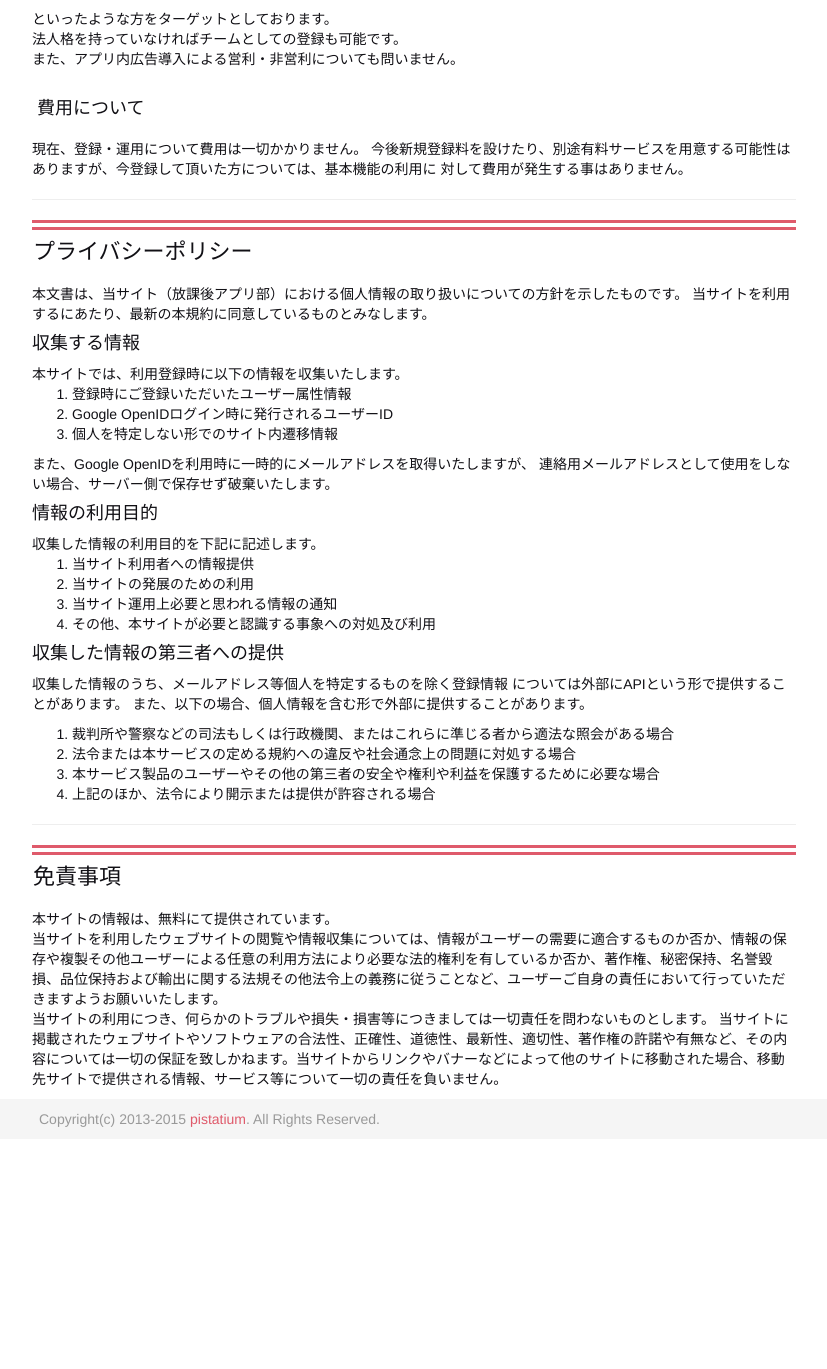
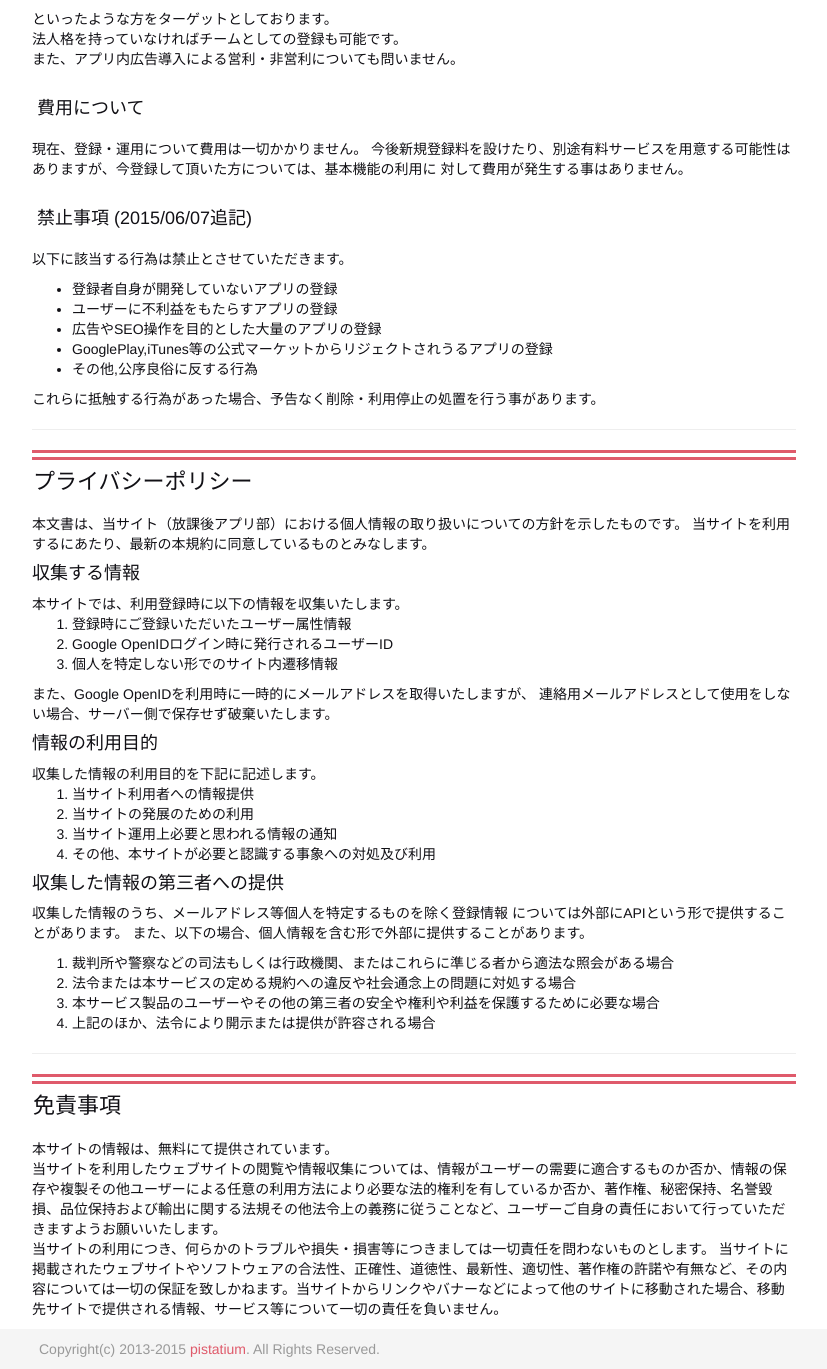
Before and after one commit to pistatium/houkago_app, a Django app: template server_appengine/app/templates/webfront/regist.html in a window 1280 px wide. Shown: the part 497-1866 px from the top of the page, without its empty margins (31-858 px from the left). Before the commit the page ends 1624 px from the top, so only its background shows below. Run offline with Django 3.2, Linux system fonts and the light colour scheme; the template is opened without the code that fills it, so the values that code supplies are empty; parts of the project's set-up code (start-up, migrations or seed data) failed here and were passed over; some libraries are stand-ins or nearby versions.

Commit message:
Add rule

```diff
--- a/server_appengine/app.yaml
+++ b/server_appengine/app.yaml
@@ -1,5 +1,5 @@
 application: houkago-no
-version: 13
+version: 12
 runtime: python27
 api_version: 1
 threadsafe: yes
--- a/server_appengine/app/templates/webfront/regist.html
+++ b/server_appengine/app/templates/webfront/regist.html
@@ -48,23 +48,22 @@
 				ありますが、今登録して頂いた方については、基本機能の利用に
 				対して費用が発生する事はありません。
 			</p>
-			<!--
-			<h4>禁止事項</h4>
+
+			<h3>禁止事項 (2015/06/07追記)</h3>
 			<p>
-				以下に該当するアプリの登録は禁止です。
+				以下に該当する行為は禁止とさせていただきます。
 				<ul>
-					<li>法人として作成したアプリ</li>
-					<li>受託案件として作成したアプリ</li>
-					<li>登録者自身が開発していないアプリ</li>
-					<li>GooglePlay,iTunes等のマーケットからリジェクトされうるアプリ</li>
-				</li>
+					<li>登録者自身が開発していないアプリの登録</li>
+                    <li>ユーザーに不利益をもたらすアプリの登録</li>
+                    <li>広告やSEO操作を目的とした大量のアプリの登録</li>
+					<li>GooglePlay,iTunes等の公式マーケットからリジェクトされうるアプリの登録</li>
+
+                    <li>その他,公序良俗に反する行為</li>
+				</ul>
 			</p>
 			<p>
-
-				下記のような
-			-->
-
-
+			    これらに抵触する行為があった場合、予告なく削除・利用停止の処置を行う事があります。
+            </p>
 			<hr>
 
 			<a name="privacy_policy" class="anchor"></a>
```
Also changed, not shown: server_appengine/app/templates/plugin/appc.html (+4 -3 lines).
